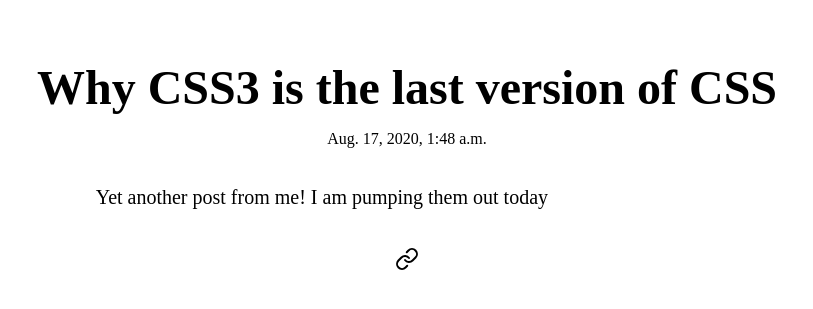
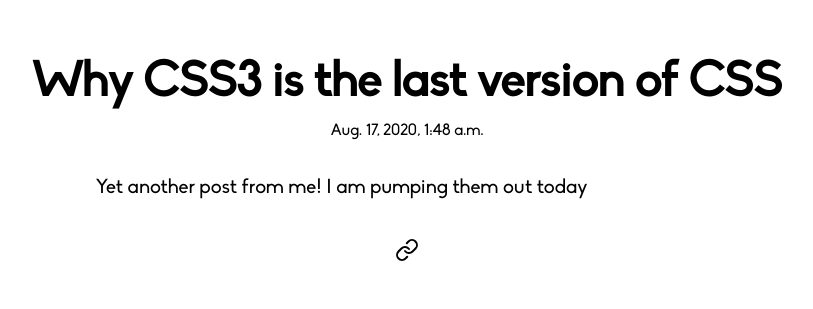
Before and after one commit to donnellan0007/blog, a Django app: a page that uses core/templates/core/base.html in a window 1280 px wide. Shown: the part 61-370 px from the top of the page, without its empty margins (233-1046 px from the left). Run offline with Django 3.2, Linux system fonts and the light colour scheme; data comes from the database, SQL or seed files in the repository; some libraries are stand-ins or nearby versions; some web fonts are replaced.

Commit message:
CSS Fixed for fonts

```diff
--- a/core/static/css/main.css
+++ b/core/static/css/main.css
@@ -781,16 +781,19 @@
 .post {
   margin: 5% 10%;
   height: auto;
+  font-family: "Biko";
   width: auto;
   word-wrap: break-word;
 }
 
 .post h1 {
+  font-family: "Biko";
   font-size: 3em;
   text-align: center;
 }
 
 .post p {
+  font-family: "Biko";
   word-wrap: break-word;
   margin: 15px 0;
   font-weight: lighter;
--- a/core/static/css/main.scss
+++ b/core/static/css/main.scss
@@ -27,6 +27,7 @@ $playfair: 'Playfair Display', serif;
     margin: 0;
     padding: 0;
     box-sizing: border-box;
+    // font-family: "Biko";
     vertical-align: middle;
     // font-weight: bolder;
 
@@ -591,14 +592,17 @@ $playfair: 'Playfair Display', serif;
     margin: 5% 10%;
     // background: rgba(235, 234, 234, 0.76);
     height: auto;
+    font-family: "Biko";
     width: auto;
     // padding: 50px;
     word-wrap: break-word;
     h1 {
+        font-family: "Biko";
         font-size: 3em;
         text-align: center;
     }
     p {
+        font-family: "Biko";
         word-wrap: break-word;
         margin: 15px 0;
         font-weight: lighter;
```
Also changed, not shown: 1 other file.
